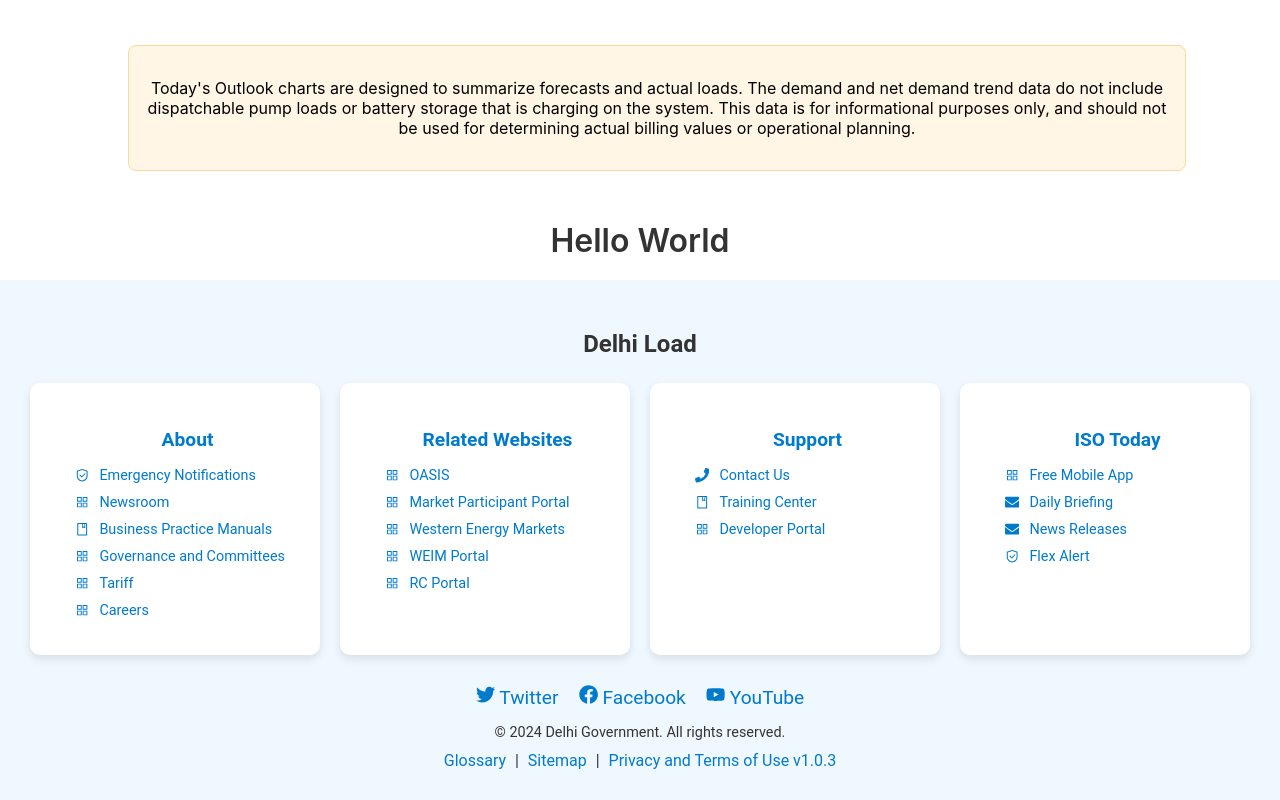
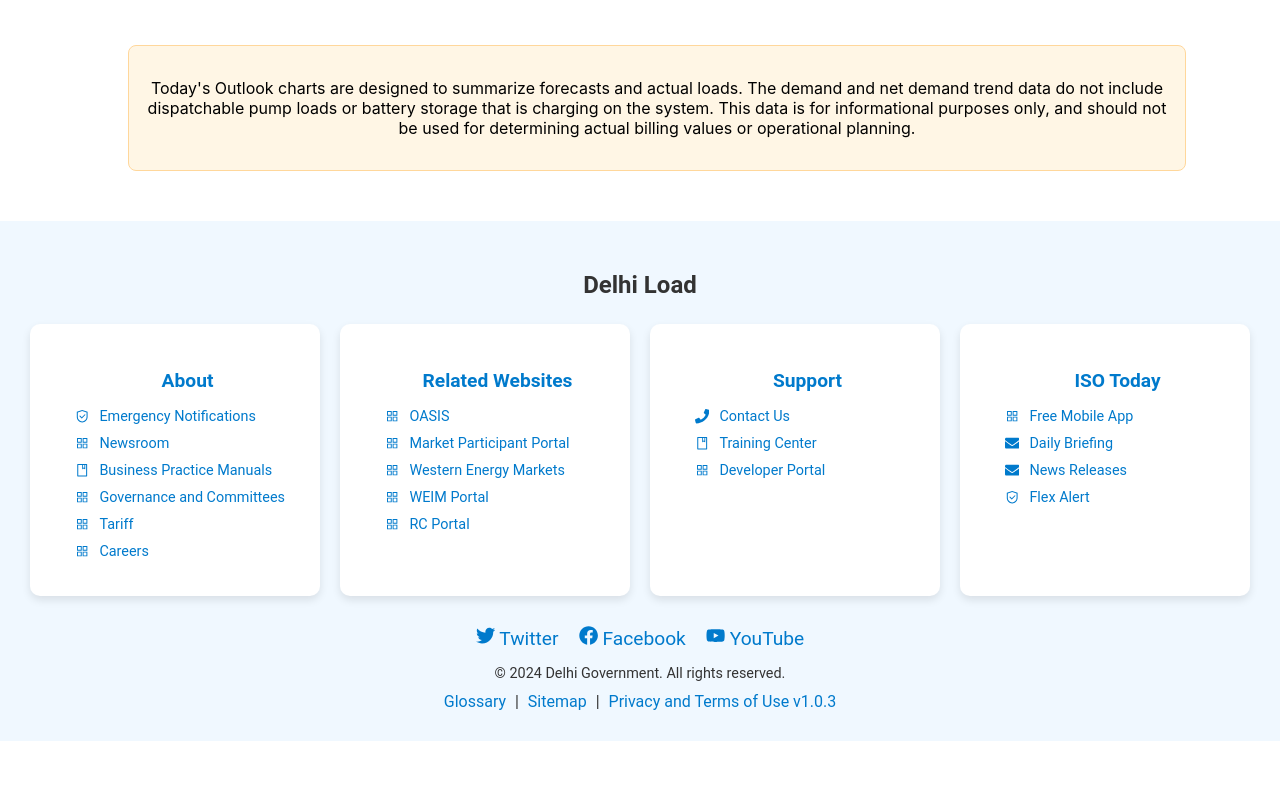
Before and after one commit to Yuvi-97/Load-Prediction, a React (Create React App) app: page /emission in a window 1280 px wide. Shown: the part 2251-3051 px from the top of the page. After the commit the page ends 2992 px from the top, so only its background shows below. Built offline with nearby package versions, Linux system fonts and the light colour scheme.

Commit message:
Deleted Hellow World

```diff
--- a/src/components/Demand/Demand.jsx
+++ b/src/components/Demand/Demand.jsx
@@ -18,7 +18,6 @@ const Demand = () => {
     'https://media.gettyimages.com/id/1244355897/photo/new-delhi-india-a-general-view-of-connaught-place-covered-with-smog-due-to-air-pollution.jpg?s=612x612&w=0&k=20&c=qTsz5n4nmy4XcpwmxxPRQEKpHtnpKRyNKwtFMRgvpUg=',
     'https://www.india.gov.in/sites/upload_files/npi/files/Swachhata_Hi_Seva_2024.jpg',
     'https://powermin.gov.in/sites/default/files/styles/slider_1024x422/public/UJALA1.png?itok=YGftv199',
-    'https://t4.ftcdn.net/jpg/05/05/12/27/360_F_505122794_wyPGC6YjodmcJqqB9V7cQImqMkpLjPpd.jpg'
     // 'https://powermin.gov.in/sites/default/files/styles/slider_1024x422/public/One_Nation_One_Grid_1.png?itok=SZ8Sprk-',
     // 'https://powermin.gov.in/sites/default/files/styles/slider_1024x422/public/Power_for_All_0.png?itok=QxT4R90b',
     // 'https://power.delhi.gov.in/sites/default/files/styles/home_banner/public/power/banner-images/department_of_power_web_banner.png?itok=UYQrzxvB',
--- a/src/components/Emissions/Emissions.jsx
+++ b/src/components/Emissions/Emissions.jsx
@@ -130,9 +130,6 @@ const Emissions = () => {
                             determining actual billing values or operational planning.
                     </p>
                 </div>
-                <div>
-                    <h1>Hello World</h1>
-                </div>
             </div>
             <Footer/>
         </div>
```
